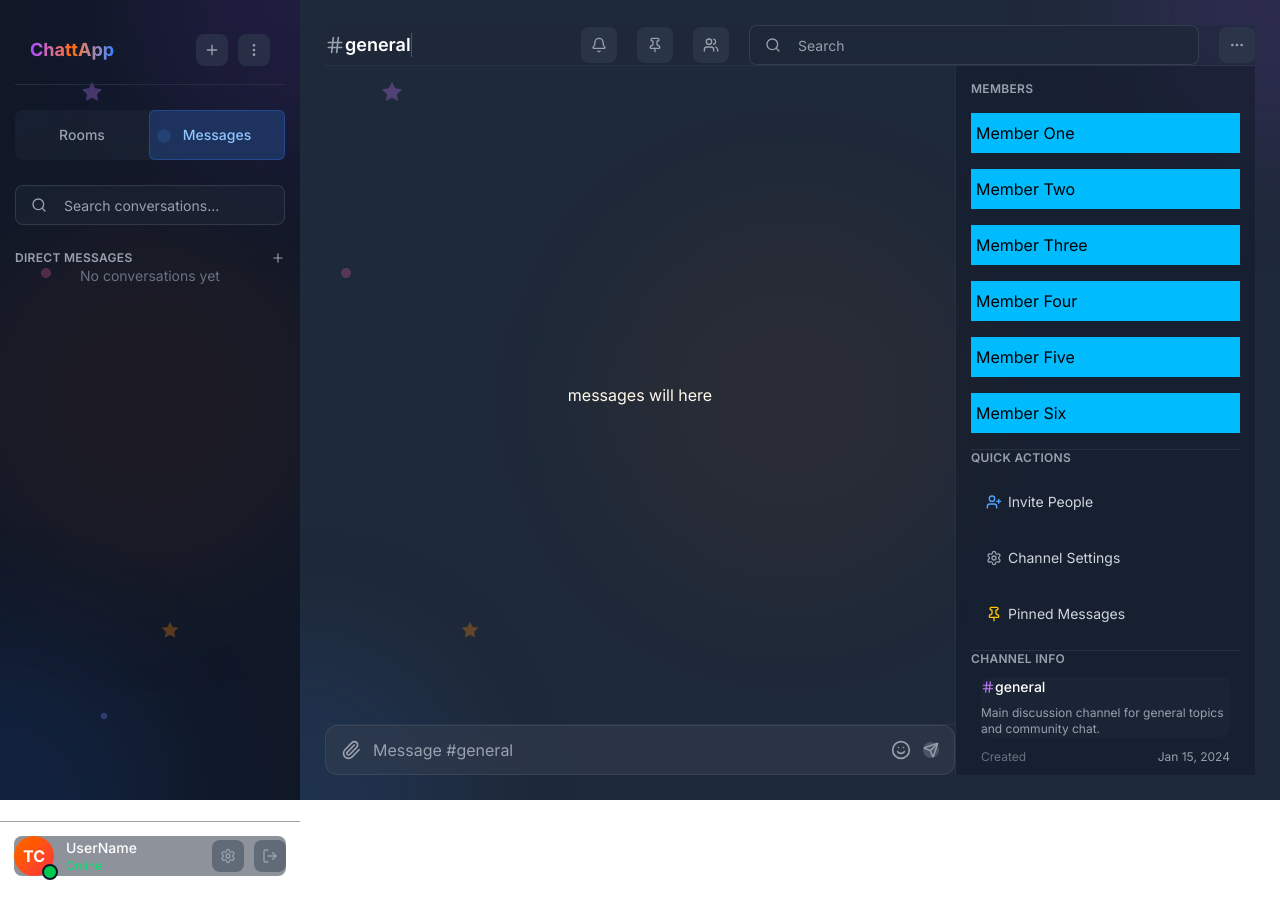
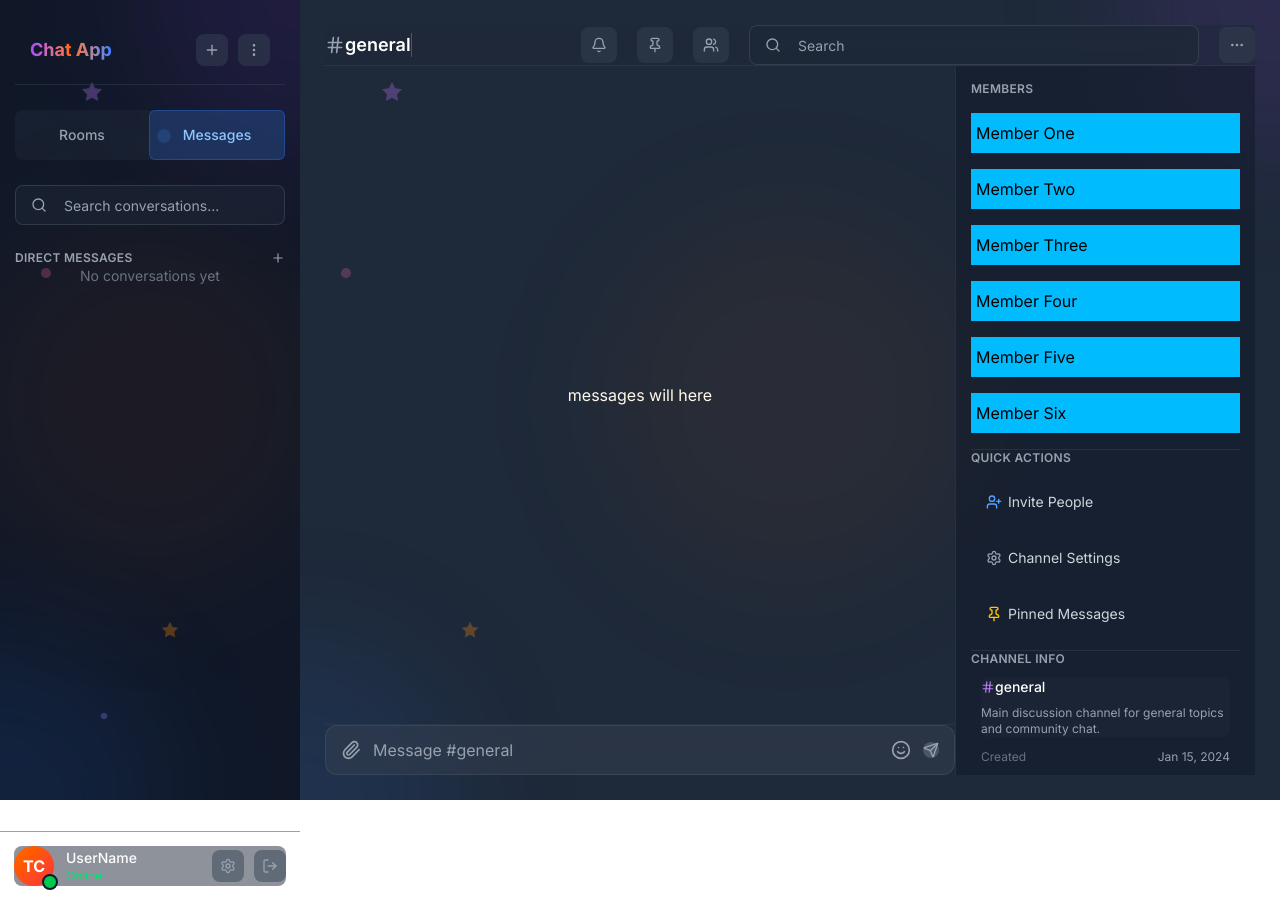
Before and after one commit to TamarCoder/Real-time-Chat-Aplication, a Next.js app: page /home in a window 1280 px wide. Built offline with nearby package versions, Linux system fonts and the light colour scheme.

Commit message:
changes sizes for aside

```diff
--- a/app/components/Aside/Sidebar.tsx
+++ b/app/components/Aside/Sidebar.tsx
@@ -1,7 +1,6 @@
 import React, { useState } from "react";
 import { Settings, LogOut, Plus, MoreVertical, Search } from "lucide-react";
 import { UserRole, UserStatus } from "../../types/types";
-import { log } from "node:console";
 import Link from "next/link";
 
 interface DirectMessage {
@@ -78,7 +77,7 @@ const Sidebar: React.FC<SidebarProps> = ({ onShowProfile }) => {
             style={{ padding: "15px" }}
           >
             <h1 className="bg-gradient-to-r from-purple-500 via-orange-500 to-blue-500 bg-clip-text text-transparent font-bold text-lg">
-              ChattApp
+              Chat App
             </h1>
             <div className="flex  gap-[10px] space-x-2">
               <button className="w-8 h-8 bg-gray-700/50 rounded-lg flex items-center justify-center hover:bg-gray-600/50 transition-colors">
@@ -168,8 +167,9 @@ const Sidebar: React.FC<SidebarProps> = ({ onShowProfile }) => {
           )}
         </div>
       </div>
+
       <div
-        className="p-4 relative  top-[520px] w-full  border-t border-gray-700/50"
+        className="p-4 relative  top-[530px] w-full  border-t border-gray-700/50"
         style={{ padding: "14px" }}
       >
         <div className="flex items-center  gap-3 space-x-3 p-3 bg-gray-800/50 backdrop-blur-sm rounded-lg">
```
